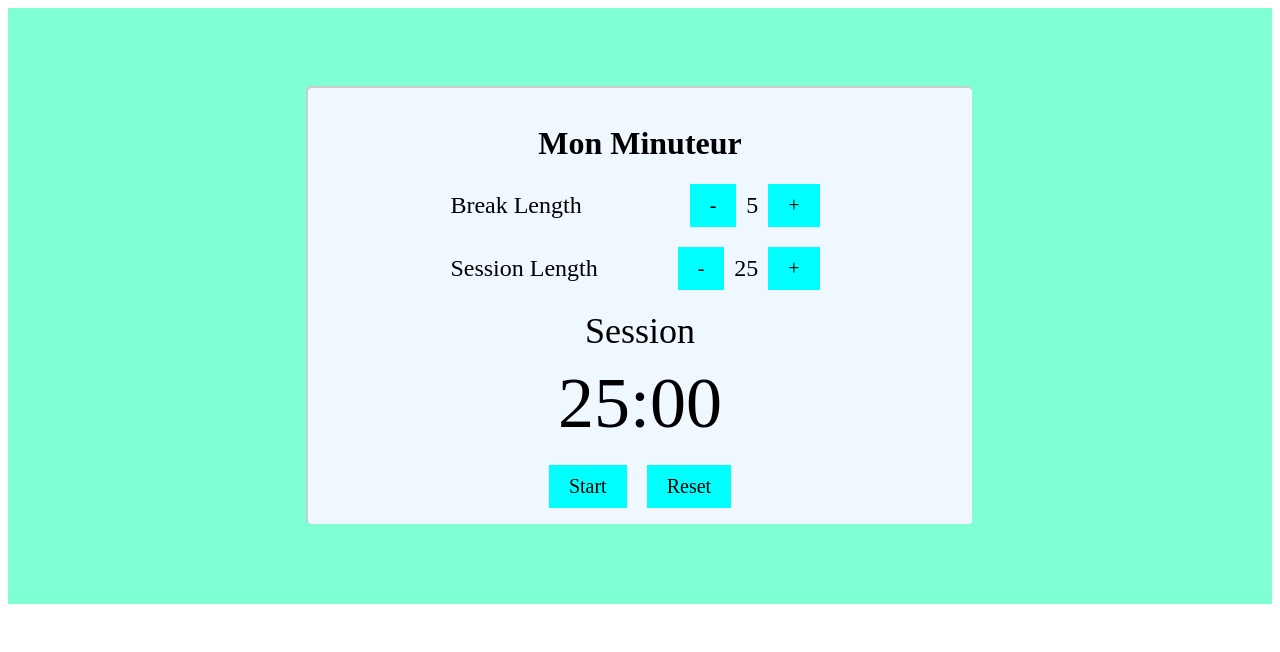
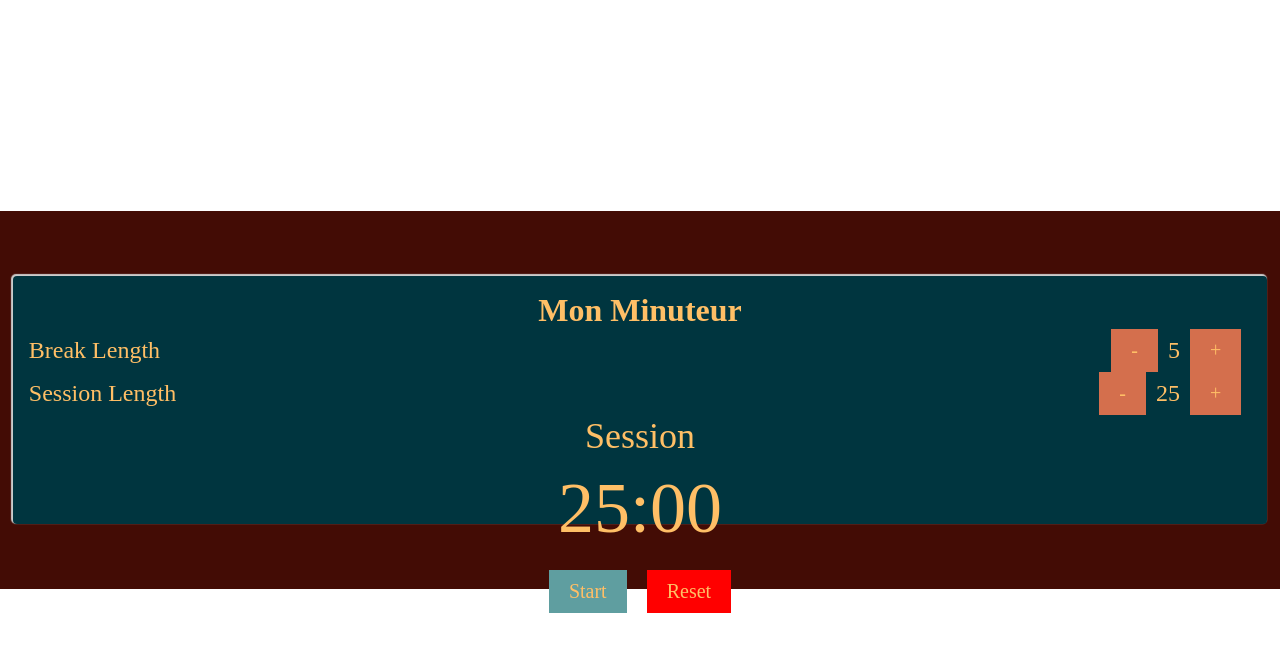
Before and after one commit to unamiatoii/FCC-Clock-App, a plain HTML site: page index.html in a window 1280 px wide. Drawn offline with Linux system fonts and the light colour scheme.

Commit message:
Somes changes on respnsivity

```diff
--- a/style.css
+++ b/style.css
@@ -1,37 +1,61 @@
-*{
+* {
   font-family: ubuntu;
+  margin: 0;
+  padding: 0;
+  box-sizing: border-box;
+  color:  #FFBF66
+  ;
 }
 
-#app{
+html {
+  height: 100%;
+  width: 100%
+}
+
+body {
+  display: flex;
+  flex-direction: column;
+  align-items: center;
+  justify-content: center;
+  height: 100%;
+  width: 100%;
+}
+
+
+
+#app {
+  padding: 1%;
   display: flex;
   align-items: center;
   justify-content: center;
-  background-color: aquamarine;
+  background-color: #430C05;
+  width: 100%;
 }
 
 .container {
+  height: 70%;
+  display: flex;
+  flex-direction: column;
+  align-content: space-between;
+  justify-content: space-between;
   text-align: center;
-    background-color: aliceblue;
-    width: 50%;
-    margin-top: 5rem;
+  background-color:  #00353F;
+  width: 100%;
   border: 1px 1px 1px 1px #eaeaea;
   box-shadow: -1px -1px 1px 1px #ccc;
   padding: 1rem;
   border-radius: 4px;
-    margin-bottom: 5rem;
 }
 
 .length-control {
   display: flex;
   align-items: center;
   justify-content: space-between;
-    width: 60%;
-    margin:  20px auto;
+  width: auto;
 }
 
 .label {
   font-size: 24px;
-    margin-right: 20px;
 }
 
 .controls {
@@ -39,8 +63,12 @@
   align-items: center;
   justify-content: center;
 }
-  div.controls > button {
-    background-color: aqua;
+
+div.controls>button {
+  background-color:
+
+  #D46F4D
+  ;
 }
 
 .btn {
@@ -90,3 +118,18 @@
 .controls .btn:active {
   background-color: #ccc;
 }
+
+#start_stop{
+  background-color: cadetblue;
+}
+#reset{
+  background-color: red;
+}
+
+@media (max-width: 991.98px) {
+  #app {
+    width: 100%;
+    height: 100%;
+  }
+
+}
```
Lines whose indentation alone changed are shown as unchanged.
